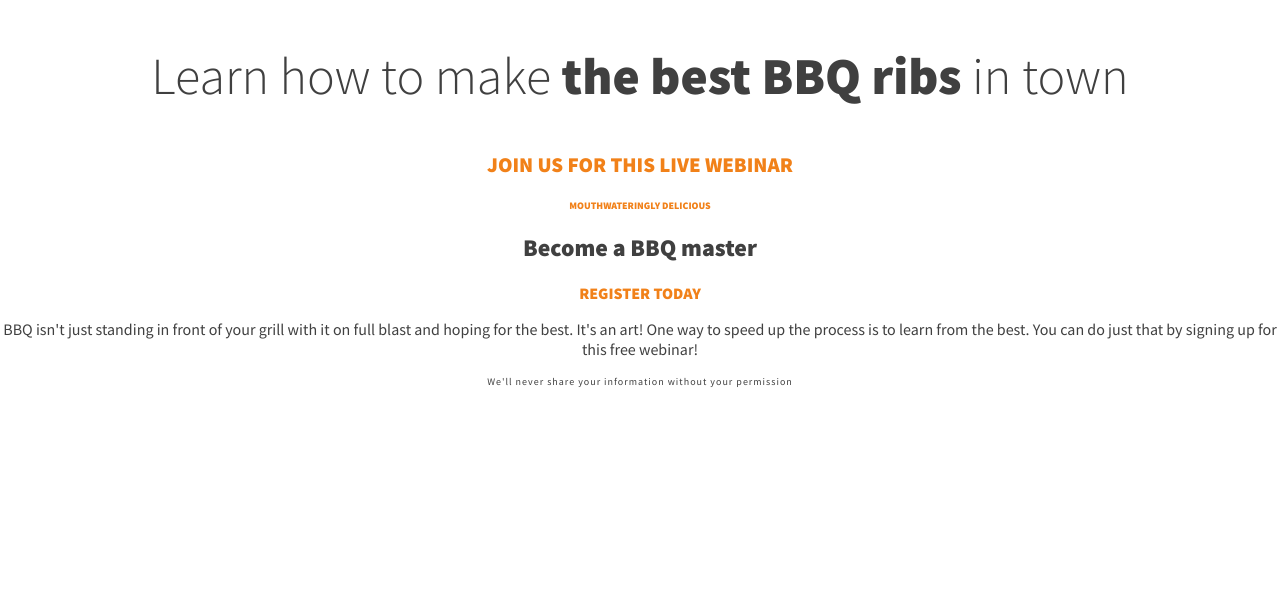
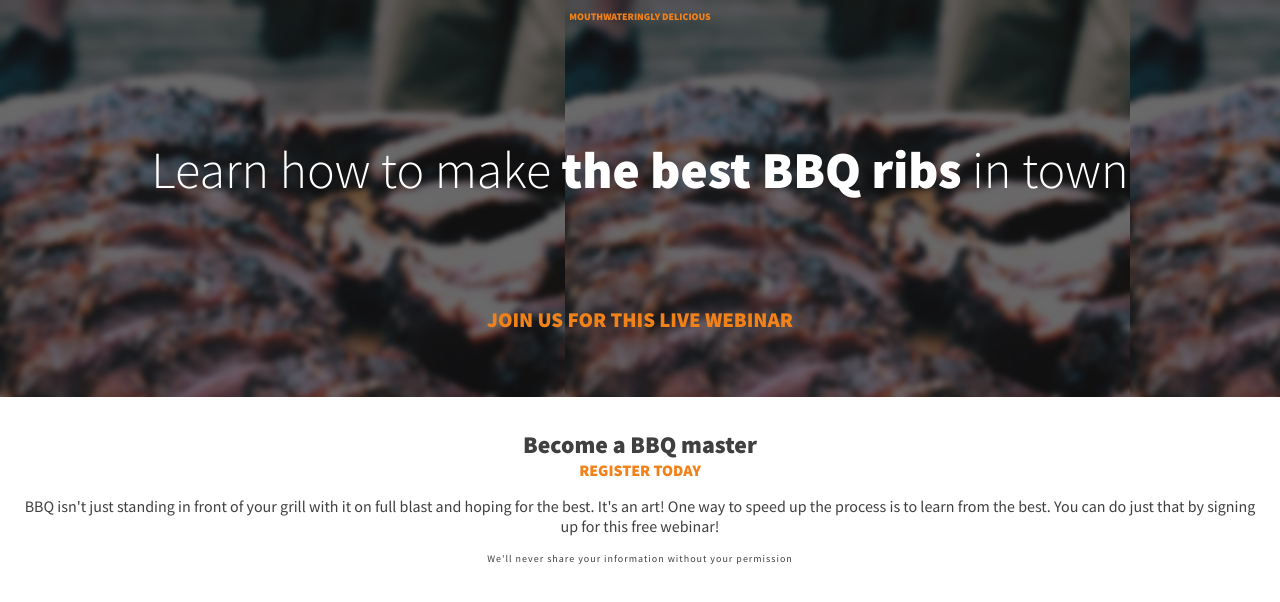
Before and after one commit to rwxganta/BBQ-splash-page, a plain HTML site: page index.html in a window 1280 px wide. Drawn offline with Linux system fonts and the light colour scheme.

Commit message:
Setting the background-image and adjusting some spacing on sections

```diff
--- a/css/styles.css
+++ b/css/styles.css
@@ -11,13 +11,16 @@ body {
 /* Typography */
 
 h1 {
+    margin: 2em 0;
+    color: #FFF;
     font-size: 3.25rem;
     font-weight: 300;
 }
 
 /* Combinator - Adjacent sibling */
-/* A paragraph tha's exactly after H1 will be selected */
+/* A paragraph that's exactly after H1 will be selected */
 h1 + p {
+    margin: 0;
     color: #F18119;
     font-weight: 900;
     font-size: 1.3125rem;
@@ -25,10 +28,12 @@ h1 + p {
 }
 
 h2 {
+    margin: 0;
     font-size: 1.3125;
 }
 
 h2 + p {
+    margin-top: 0;
     color: #F18119;
     font-size: 1rem;
     font-weight: 900;
@@ -43,9 +48,31 @@ strong { font-weight: 900; }
     font-weight: 900;
     color: #F18119;
     text-transform: uppercase;
+
+    order: -1;
 }
 
 .small-text {
     font-size: .625rem;
     letter-spacing: 1px;
 }
+
+
+/* Intro section */
+
+.intro {
+    padding: 0 .5em 2em;
+    background-color: #404040;
+    background-image: url(../images/dark-ribs.jpg);
+
+    display: flex;
+    flex-direction: column;
+    /* We set the .intro section as a flex container and new spacing just appear between text. Inside a flex container, margins DO NOT colapse. The margins on the text are not collapsing anymore, they're are adding now :) */
+}
+
+
+/* Main section */
+
+.main-content {
+    padding: 2em 1em;
+}
```
